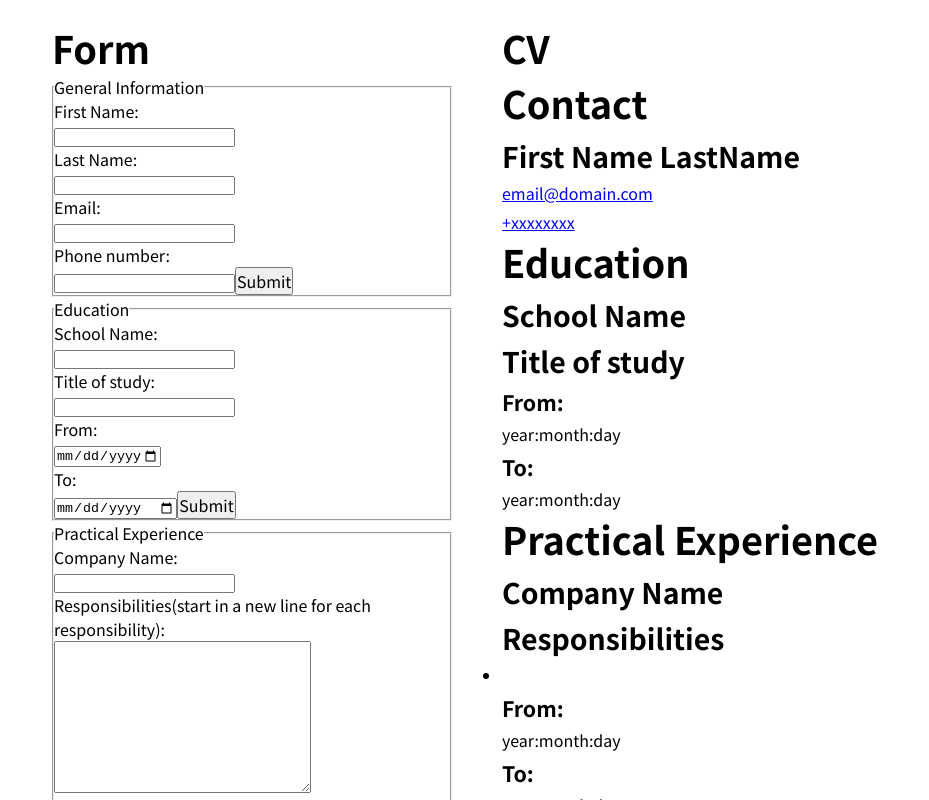
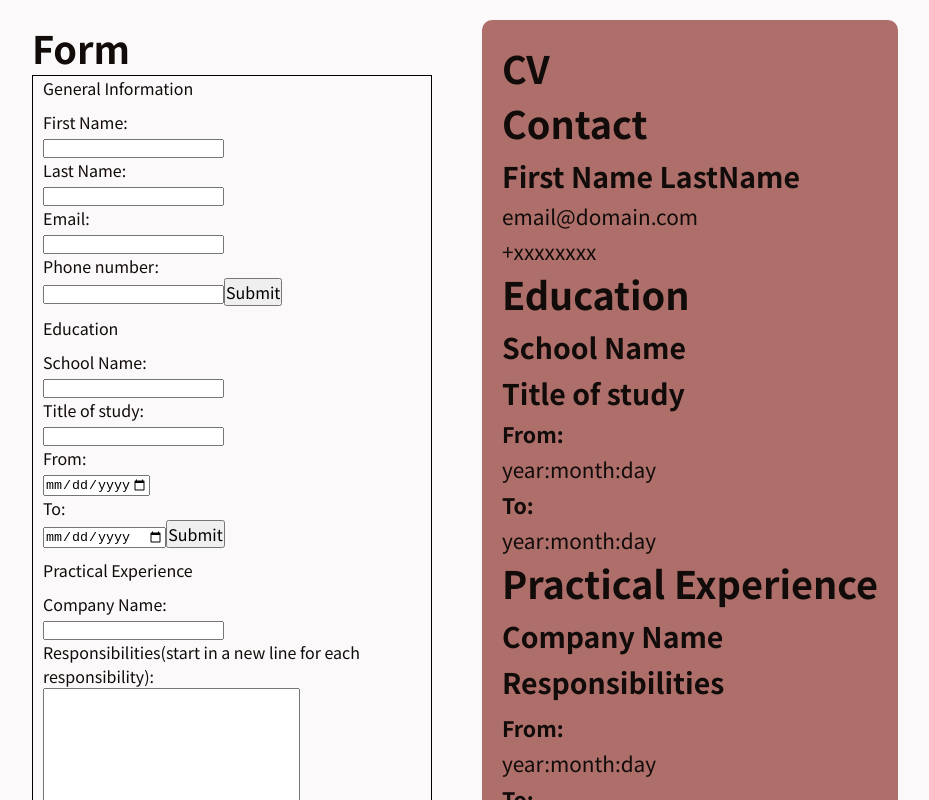
Before and after one commit to mekbibisdone/cv-application, a React (Vite) app: page / in a window 1280 px wide. Shown: the top 800 px of the page, without its empty margins (175-1104 px from the left). Built offline with nearby package versions, Linux system fonts and the light colour scheme.

Commit message:
Change the color of the page

```diff
--- a/src/styles/style.css
+++ b/src/styles/style.css
@@ -1,16 +1,22 @@
-@import url('https://fonts.googleapis.com/css?family=Noto%20Sans%20KR:700|Noto%20Sans%20KR:400');
+@import url("https://fonts.googleapis.com/css?family=Noto%20Sans%20KR:700|Noto%20Sans%20KR:400");
 * {
   margin: 0;
   padding: 0;
   box-sizing: border-box;
 }
-
+:root {
+  --text: #110b09;
+  --background: #fbf9f9;
+  --primary: #ae6f6b;
+  --secondary: #a3ccbf;
+  --accent: #859ebc;
+}
 h1,
 h2,
 h3,
 h4,
 h5 {
-  font-family: 'Noto Sans KR';
+  font-family: "Noto Sans KR";
   font-weight: 700;
 }
 
@@ -34,16 +40,18 @@ small {
   font-size: 0.75rem; /* 12px */
 }
 button {
-  font-family: 'Noto Sans KR';
+  font-family: "Noto Sans KR";
   font-weight: 400;
   font-size: 1rem;
 }
 body {
-  font-family: 'Noto Sans KR';
+  font-family: "Noto Sans KR";
   font-weight: 400;
   display: grid;
   justify-content: center;
   align-content: center;
+  background-color: var(--background);
+  color: var(--text);
 }
 main {
   display: flex;
@@ -54,8 +62,13 @@ main {
 
 form {
   max-width: 400px;
+  border: 1px solid black;
 }
 
+fieldset {
+  border: none;
+  padding: 10px;
+}
 label {
   display: block;
 }
@@ -63,6 +76,10 @@ label {
 .cv {
   display: flex;
   flex-direction: column;
+  background-color: var(--primary);
+  padding: 20px;
+  border-radius: 10px;
+
 }
 .cv > section {
   display: flex;
@@ -71,7 +88,21 @@ label {
 }
 .cv button {
   padding: 10px 0;
+  background-color: var(--secondary);
+
 }
 .cv a {
+  font-size: 1.3rem;
   display: block;
+  text-decoration: none;
+  color: var(--text);
 }
+.cv a:visited{
+  color: var(--text);
+}
+.cv ul {
+  list-style: none;
+}
+.cv time{
+  font-size: 1.3rem;
+}
```
